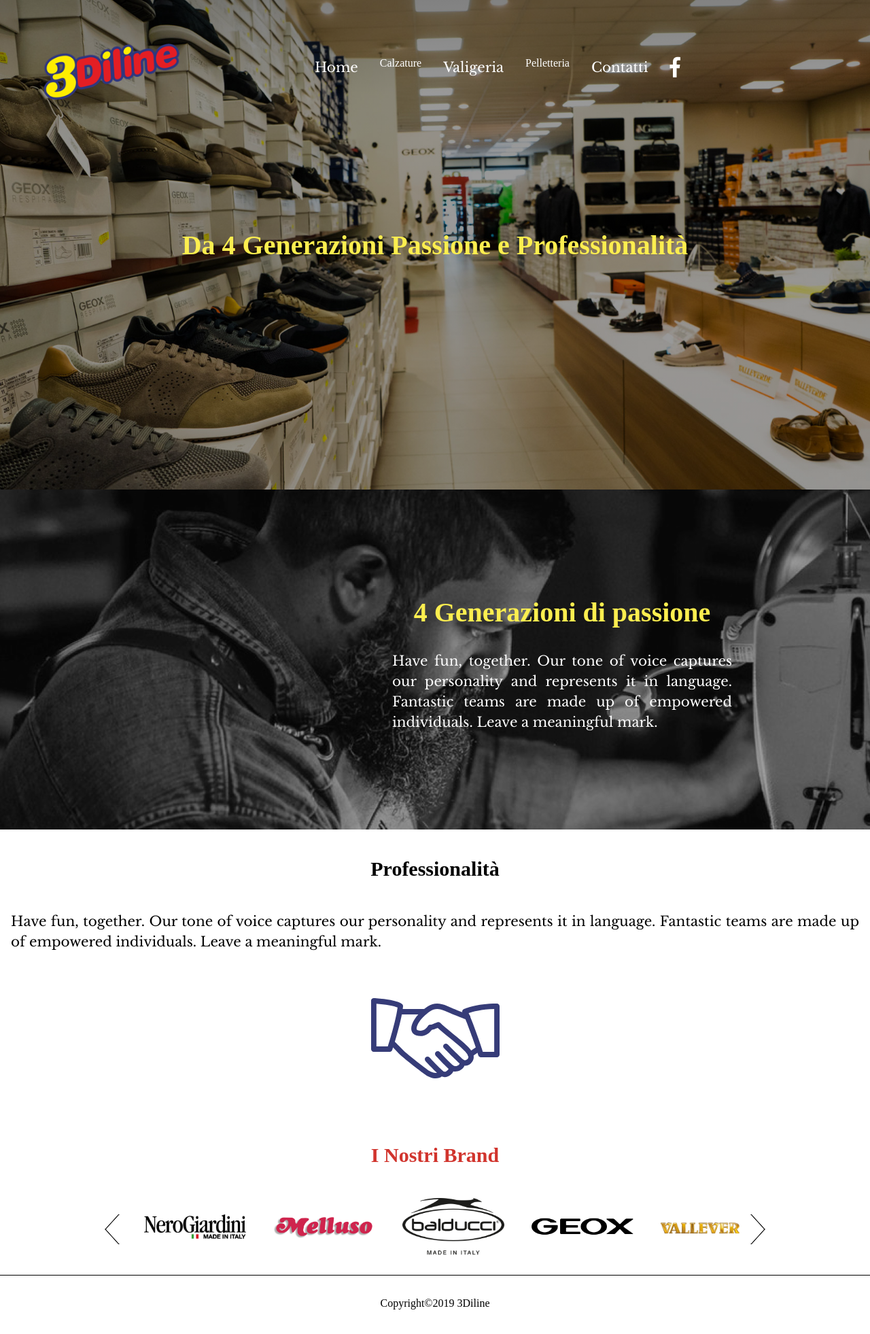
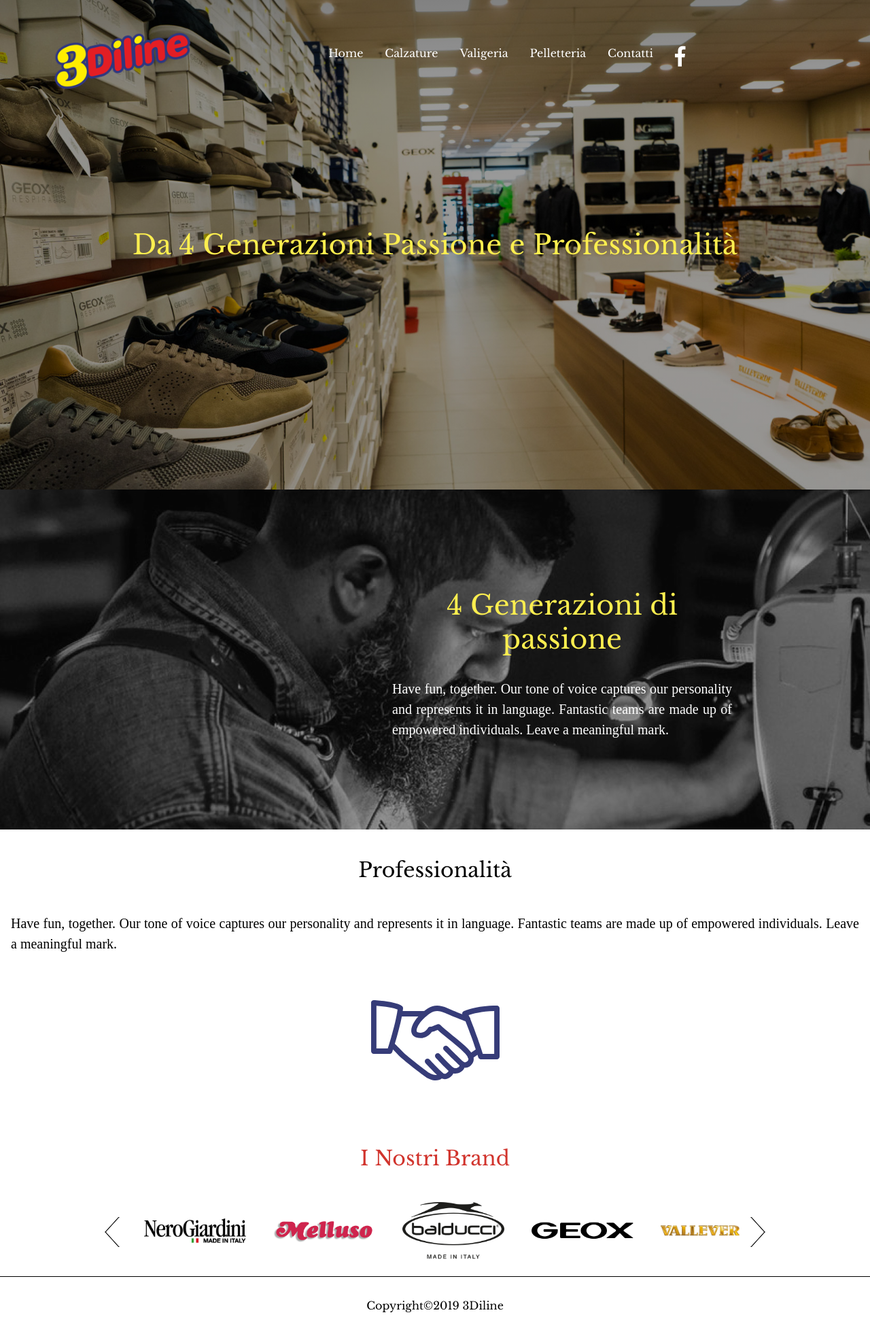
Before and after one commit to matteocarpi/3Diline, a Jekyll site: the page built from pages/index.md, in a window 1280 px wide. Shown: the whole page at 68% size. Built offline with Jekyll 4.4.1, drawn with Linux system fonts in a browser that asks for light colours.

Commit message:
fixes in navigation

```diff
--- a/_includes/navigation.html
+++ b/_includes/navigation.html
@@ -13,7 +13,7 @@
 
           <li class="nav-item {% if page.url contains item.link %} active {% endif %}">
 
-            <span class="nav-item">{{ item.name }}</span>
+            <span class="nav-link">{{ item.name }}</span>
 
               <ul>
               {% for item in item.second-level %}
--- a/_sass/desktop-navigation.scss
+++ b/_sass/desktop-navigation.scss
@@ -5,7 +5,6 @@
   width: 100%;
   margin-top: 1rem;
   z-index: 1;
-  padding: 1rem;
   right: 0;
   * {
     color: white;
@@ -24,7 +23,7 @@
 }
 
 a {
-  font-family: 100% $text;
+  font: 100% $text;
   text-decoration: none;
 }
 
--- a/_sass/universal.scss
+++ b/_sass/universal.scss
@@ -13,7 +13,7 @@
 }
 
 h1, h2, h3, h4 {
-  font-family: 100% $titles;
+  font: 100% $titles;
   text-align: center;
 }
 h1 {
@@ -31,7 +31,7 @@
   font-size: 20px;
 }
 p {
-  font-family: $text;
+  font: $text;
   font-size: 20px;
   text-align: justify;
   line-height: 30px;
@@ -40,13 +40,19 @@
     text-decoration: underline;
   }
 }
-a {
+span {
+  font: 100% $text;
+}
+.menu-item {
   color: #000000;
   text-decoration: none;
-  font-family: $text;
-  font-size: 20px;
+  font: $text;
+  font-size: 30px;
   text-align: justify;
   line-height: 30px;
+  .nav-link {
+    font-size: 30px;
+  }
 }
 .white {
   color: white;
```
